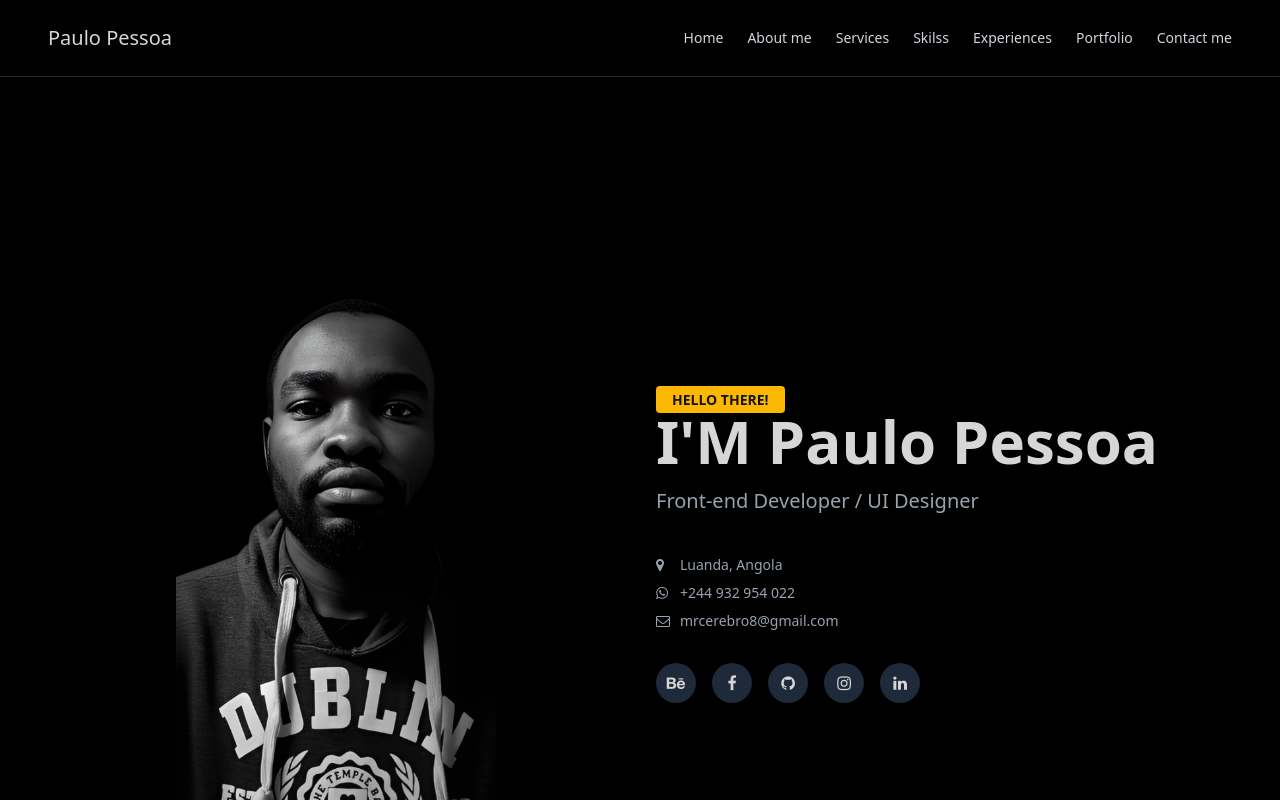
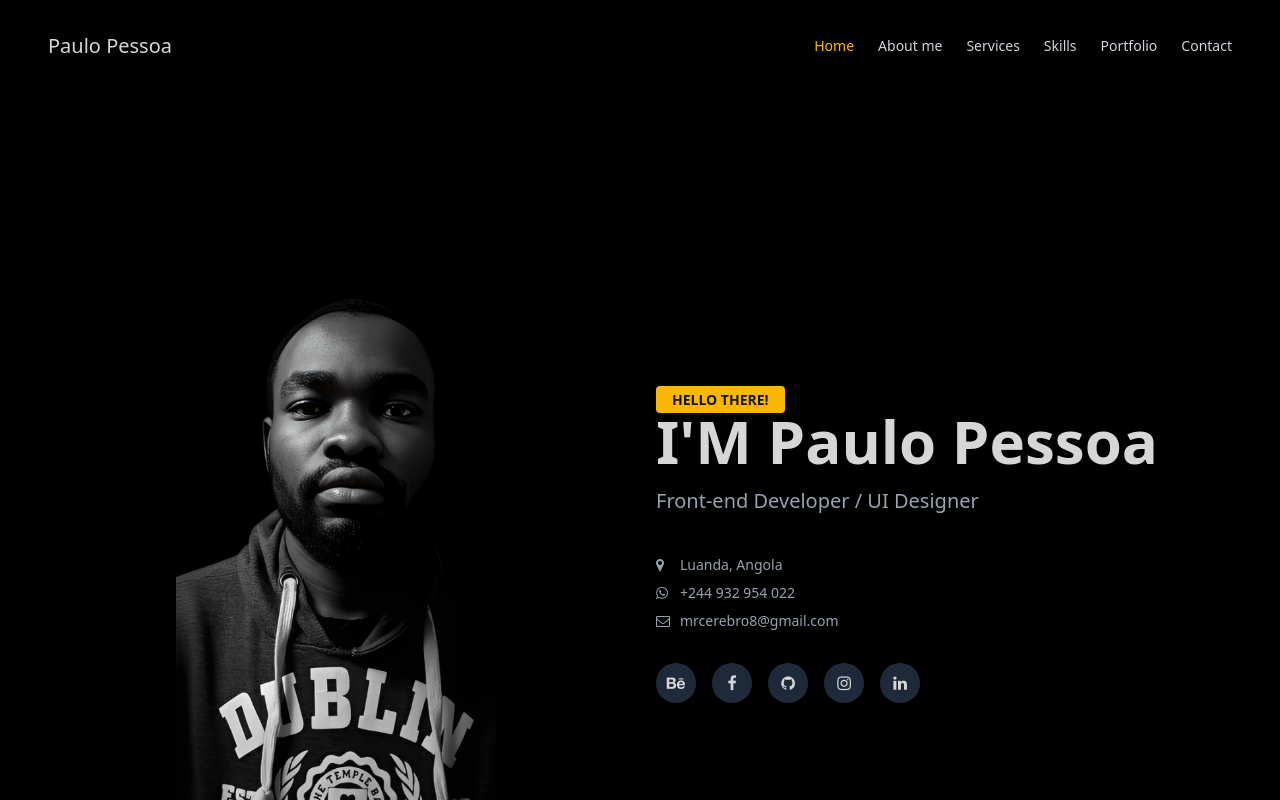
Before and after one commit to mr-cerebro/portfolio-pessoal, a Vue app: page / in a window 1280 px wide. Shown: the top 800 px of the page. Built offline with nearby package versions, Linux system fonts and the light colour scheme.

Commit message:
feat: update project

```diff
--- a/src/App.vue
+++ b/src/App.vue
@@ -40,5 +40,6 @@ html {
 
 section {
   min-height: 100vh;
+  scroll-margin-top: 80px;
 }
 </style>
--- a/src/components/NavbarSection.vue
+++ b/src/components/NavbarSection.vue
@@ -1,72 +1,69 @@
 <script setup lang="ts">
-import { ref } from 'vue'
+import { onMounted, onUnmounted, ref } from 'vue'
 
-const Links = ref({
-  home: 'Home',
-  about: 'About me',
-  service: 'Services',
-  skills: 'Skilss',
-  experiences: 'Experiences',
-  portfolio: 'Portfolio',
-  contact: 'Contact me',
+const isScrolled = ref(false)
+const activeSection = ref('home')
+
+const handleScroll = () => {
+  isScrolled.value = window.scrollY > 50
+}
+
+onMounted(() => {
+  window.addEventListener('scroll', handleScroll)
+
+  const observerOptions = {
+    root: null,
+    rootMargin: '-50% 0px -50% 0px',
+    threshold: 0,
+  }
+
+  const observer = new IntersectionObserver((entries) => {
+    entries.forEach((entry) => {
+      if (entry.isIntersecting) {
+        activeSection.value = entry.target.id
+      }
+    })
+  }, observerOptions)
+
+  document.querySelectorAll('section[id]').forEach((section) => {
+    observer.observe(section)
+  })
 })
 
-const scrollToSection = (e: Event, id: string) => {
-  e.preventDefault()
-  const element = document.getElementById(id)
-  if (element) {
-    element.scrollIntoView({ behavior: 'smooth' })
-  }
-}
+onUnmounted(() => {
+  window.removeEventListener('scroll', handleScroll)
+})
 </script>
 
 <template>
-<nav class="fixed top-0 left-0 w-full flex justify-between items-center px-12 py-6 mx-w-7xl mx-auto --font-open border-b shadow-lg border-gray-800">
+  <nav
+    :class="[
+      'fixed top-0 left-0 w-full z-50 transition-all duration-300 px-12 items-center flex justify-between',
+      isScrolled ? 'bg-[#151515]/90 backdrop-blur-md py-4' : 'bg-transparent py-8',
+    ]"
+  >
     <div class="text-xl font-bol">Paulo Pessoa</div>
-    <ul class="hidden md:flex space-x-6 text-sm font-medium text-gray-300">
-      <li>
-        <a href="#home" @click="scrollToSection($event, 'home')" class="hover:text-[#fcb702]">{{
-          Links.home
-        }}</a>
-      </li>
-      <li>
-        <a href="#about" @click="scrollToSection($event, 'about')" class="hover:text-[#fcb702]">{{
-          Links.about
-        }}</a>
-      </li>
-      <li>
-        <a href="#service" @click="scrollToSection($event, 'service')" class="hover:text-[#fcb702]">{{
-          Links.service
-        }}</a>
-      </li>
-      <li>
-        <a href="#skills" @click="scrollToSection($event, 'skills')" class="hover:text-[#fcb702]">{{
-          Links.skills
-        }}</a>
-      </li>
-      <li>
+    <ul class="hidden md:flex space-x-6 text-sm font-medium">
+      <li
+        v-for="(label, key) in {
+          home: 'Home',
+          about: 'About me',
+          service: 'Services',
+          skills: 'Skills',
+          portfolio: 'Portfolio',
+          contact: 'Contact',
+        }"
+        :key="key"
+      >
         <a
-          href="#experiences"
-          @click="scrollToSection($event, 'experiences')"
-          class="hover:text-[#fcb702]"
-          >{{ Links.experiences }}</a
+          :href="'#' + key"
+          :class="[
+            'transition-colors duration-300',
+            activeSection === key ? 'text-[#fcb702]' : 'text-gray-300 hover:text-white',
+          ]"
         >
-      </li>
-      <li>
-        <a
-          href="#portfolio"
-          @click="scrollToSection($event, 'portfolio')"
-          class="hover:text-[#fcb702]"
-          >{{ Links.portfolio }}</a
-        >
-      </li>
-      <li>
-        <a
-          href="#contact"
-          @click="scrollToSection($event, 'contact')"
-          class="hover:text-[#fcb702]"
-          >{{ Links.contact }}</a
-        >
+          {{ label }}
+        </a>
       </li>
     </ul>
   </nav>
--- a/src/views/ServiceView.vue
+++ b/src/views/ServiceView.vue
@@ -7,7 +7,7 @@
         <div
           class="w-16 h-16 bg-[#fcb702] rounded-full flex items-center justify-center mx-auto mb-6 shadow-lg"
         >
-          <i class="fas fa-lightbulb text-2xl"></i>
+          <i class="fa fa-desktop text-2xl text-[#151515]"></i>
         </div>
         <h3 class="text-xl font-bold mb-4">Development</h3>
         <p class="text-gray-400 text-sm leading-relaxed">
@@ -22,7 +22,7 @@
         <div
           class="w-16 h-16 bg-[#fcb702] rounded-full flex items-center justify-center mx-auto mb-6"
         >
-          <i class="fas fa-medal text-2xl"></i>
+          <i class="fa fa-line-chart text-2xl text-[#151515]"></i>
         </div>
         <h3 class="text-xl font-bold mb-4">Marketing</h3>
         <p class="text-gray-400 text-sm leading-relaxed">
@@ -35,7 +35,7 @@
         <div
           class="w-16 h-16 bg-[#fcb702] rounded-full flex items-center justify-center mx-auto mb-6"
         >
-          <i class="fas fa-project-diagram text-2xl"></i>
+          <i class="fa fa-picture-o text-2xl text-[#151515]"></i>
         </div>
         <h3 class="text-xl font-bold mb-4">Web Design</h3>
         <p class="text-gray-400 text-sm leading-relaxed">
```
